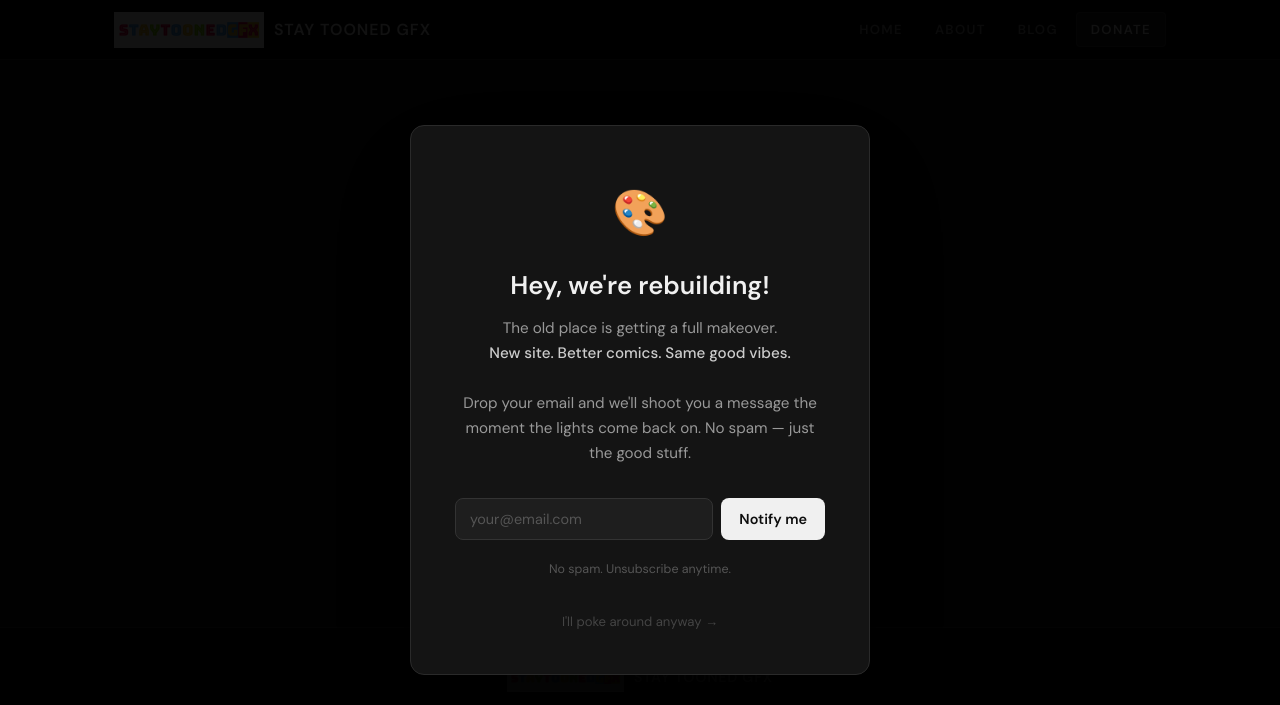
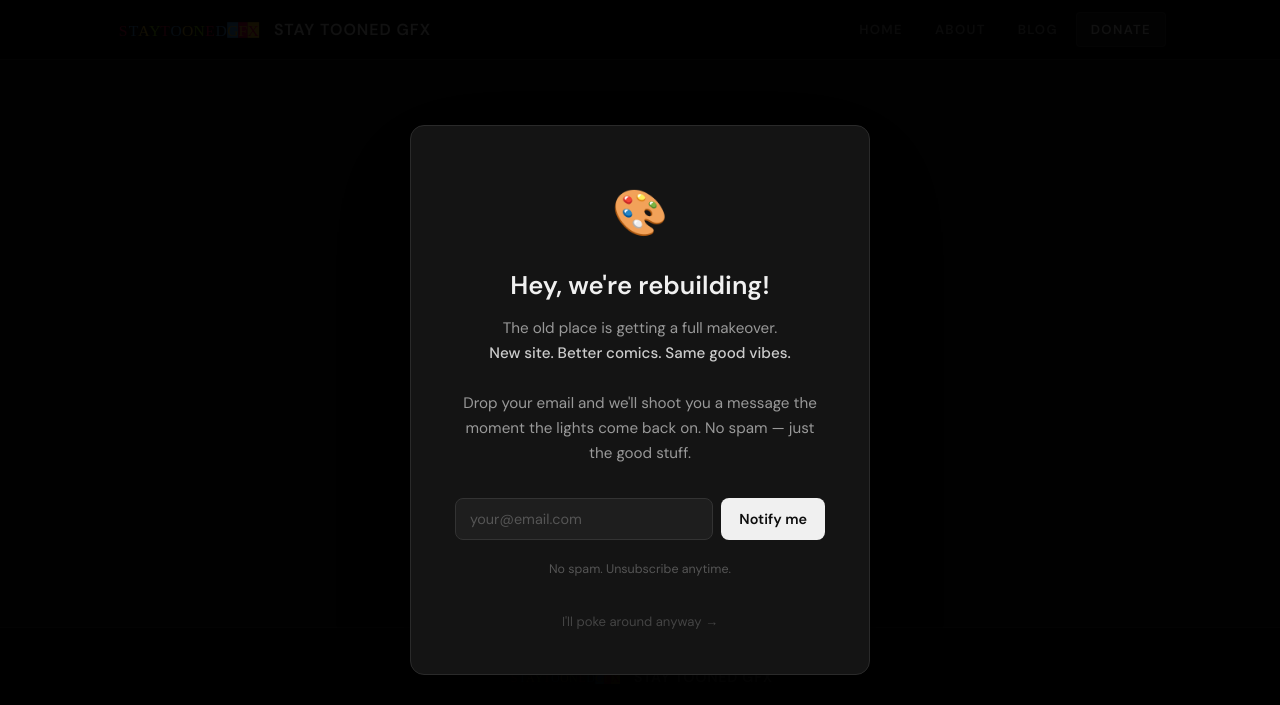
Before and after one commit to dustooned/staytoonedgfx, a website: page 404.html in a window 1280 px wide. Drawn offline with Linux system fonts and the light colour scheme; a web font is replaced by a local one.

Commit message:
switch logo from PNG to SVG across all pages
Replaces assets/logo.png with assets/logo.svg site-wide.
SVG renders crisply at any size and handles transparency
natively without export issues.

Co-Authored-By: Claude Sonnet 4.6 <noreply@anthropic.com>

```diff
--- a/404.html
+++ b/404.html
@@ -70,7 +70,7 @@
   <header class="site-header">
     <div class="header-inner">
       <a href="index.html" class="site-logo">
-        <img src="assets/logo.png" alt="Stay Tooned GFX" onerror="this.style.display='none'">
+        <img src="assets/logo.svg" alt="Stay Tooned GFX" onerror="this.style.display='none'">
         <span class="logo-text">Stay Tooned GFX</span>
       </a>
       <nav class="site-nav">
@@ -97,7 +97,7 @@
   <footer class="site-footer">
     <div class="footer-inner">
       <div class="footer-brand">
-        <img src="assets/logo.png" alt="" onerror="this.style.display='none'">
+        <img src="assets/logo.svg" alt="" onerror="this.style.display='none'">
         Stay Tooned GFX
       </div>
       <p class="footer-copy">&copy; <span class="js-year"></span> Stay Tooned GFX. All characters and artwork are protected.</p>
```
Also changed, not shown: about.html (+2 -2 lines), archive.html (+2 -2 lines), blog.html (+2 -2 lines), index.html (+2 -2 lines), posts/welcome.html (+2 -2 lines), reader.html (+2 -2 lines), series.html (+2 -2 lines), assets/logo.png (deleted), assets/logo.svg (added).
